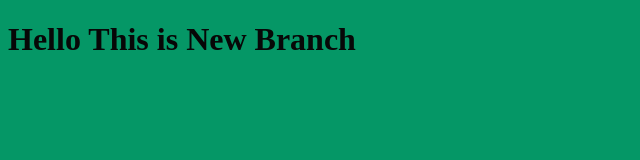
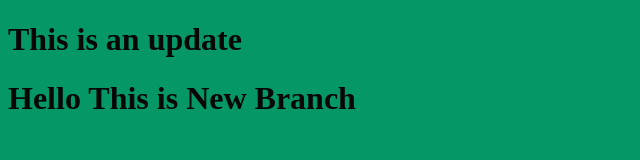
Before and after one commit to MiraAbderrahmen/Project-X, a plain HTML site: page index.html in a window 1280 px wide. Shown: the whole page, without its empty margins (0-640 px from the left). Drawn offline with Linux system fonts and the light colour scheme.

Commit message:
Update html file

```diff
--- a/index.html
+++ b/index.html
@@ -8,6 +8,7 @@
 </head>
 <body>
     <script src="app.js"></script>
+    <h1>This is an update</h1>
     <h1>Hello This is New Branch</h1>
 </body>
 </html>
```
